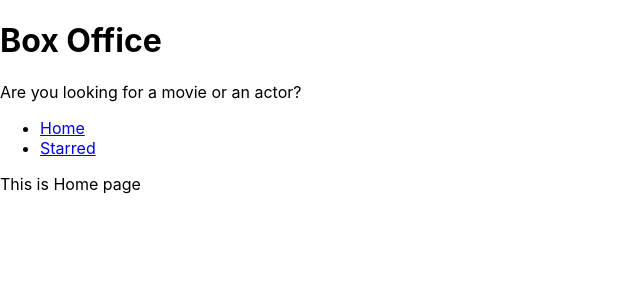
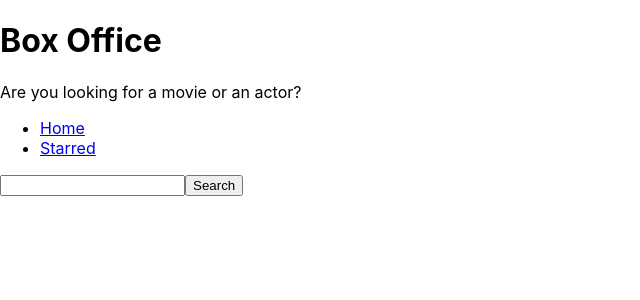
Before and after one commit to DecodewithHappy/box-office, a React (Create React App) app: page / in a window 1280 px wide. Shown: the top 300 px of the page, without its empty margins (0-640 px from the left). Built offline with nearby package versions, Linux system fonts and the light colour scheme.

Commit message:
created input and fetch results from tv maze api

```diff
--- a/src/pages/Home.js
+++ b/src/pages/Home.js
@@ -1,10 +1,40 @@
-import React from 'react'
+import React, { useState } from 'react';
 import MainPageLayout from '../components/MainPageLayout';
 
 function Home() {
+  const [input, setInput] = useState('');
+
+  const onSearch = () => {
+    fetch(`https://api.tvmaze.com/search/shows?q=${input}`)
+      .then(r => r.json())
+      .then(result => {
+        console.log(result);
+      });
+  };
+
+  const onInputChange = ev => {
+    setInput(ev.target.value);
+  };
+
+  const onKeyDown = ev => {
+    if (ev.keyCode === 13) {
+      onSearch();
+    }
+  };
+
   return (
-    <MainPageLayout>This is Home page</MainPageLayout>
-  )
+    <MainPageLayout>
+      <input
+        type="text"
+        onChange={onInputChange}
+        onKeyDown={onKeyDown}
+        value={input}
+      />
+      <button type="button" onClick={onSearch}>
+        Search
+      </button>
+    </MainPageLayout>
+  );
 }
 
-export default Home
+export default Home;
```
